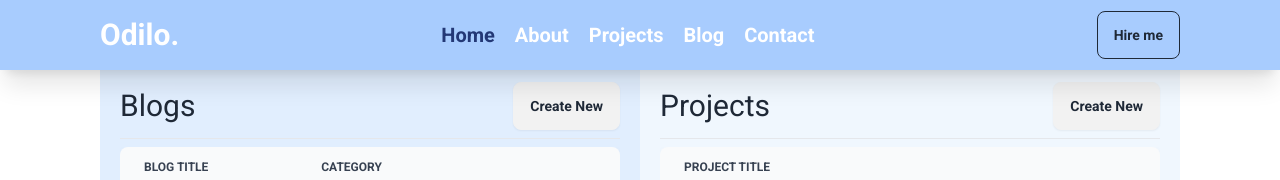
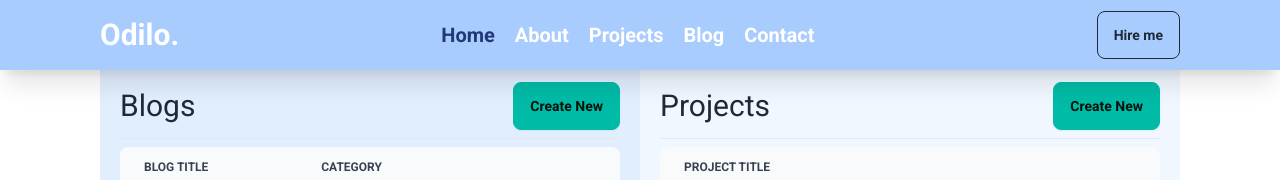
Before and after one commit to muodilo/portfolio_web, a React (Vite) app in the folder frontend/: page /profile/1 in a window 1280 px wide. Shown: the top 180 px of the page. Built offline with nearby package versions, Linux system fonts and the light colour scheme; no server answers; sample sign-in values are in the browser's storage.

Commit message:
change color of delete on bloglist and project list

```diff
--- a/frontend/src/components/ListOfBlogs/ListOfBlogs.jsx
+++ b/frontend/src/components/ListOfBlogs/ListOfBlogs.jsx
@@ -1,4 +1,5 @@
 import React, { useEffect } from 'react';
+import { Link } from "react-router-dom";
 import { useSelector, useDispatch } from 'react-redux';
 import { getAllPosts,reset } from "../../features/post/postSlice";
 import { Table } from "flowbite-react";
@@ -49,14 +50,14 @@ const ListOfBlogs = () => {
                 </Table.Cell>
                 <Table.Cell>{post.category}</Table.Cell>
                 <Table.Cell>
-                  <a href="#" className="font-medium text-cyan-600 hover:underline dark:text-cyan-500">
+                  <button className="font-medium text-cyan-600 hover:underline dark:text-cyan-500">
                     Edit
-                  </a>
+                  </button>
                 </Table.Cell>
                 <Table.Cell>
-                  <a href="#" className="font-medium text-cyan-600 hover:underline dark:text-cyan-500">
+                  <button className="font-medium text-red-700 hover:underline dark:text-cyan-500">
                     Delete
-                  </a>
+                  </button>
                 </Table.Cell>
               </Table.Row>
             ))
--- a/frontend/src/components/ListsOfProjects/ListOfProjects.jsx
+++ b/frontend/src/components/ListsOfProjects/ListOfProjects.jsx
@@ -1,4 +1,5 @@
 import React, { useEffect } from 'react';
+import { Link } from "react-router-dom";
 import { useSelector, useDispatch } from 'react-redux';
 import { getAllProjects,reset } from "../../features/projects/projectSlice";
 import { Table } from "flowbite-react";
@@ -47,14 +48,14 @@ const ListOfProjects = () => {
                   {project.title}
                 </Table.Cell>
                 <Table.Cell>
-                  <a href="#" className="font-medium text-cyan-600 hover:underline dark:text-cyan-500">
+                  <button className="font-medium text-cyan-600 hover:underline dark:text-cyan-500">
                     Edit
-                  </a>
+                  </button>
                 </Table.Cell>
                 <Table.Cell>
-                  <a href="#" className="font-medium text-cyan-600 hover:underline dark:text-cyan-500">
+                  <button className="font-medium text-red-700 hover:underline dark:text-cyan-500">
                     Delete
-                  </a>
+                  </button>
                 </Table.Cell>
               </Table.Row>
             ))
--- a/frontend/src/pages/profile/Profile.jsx
+++ b/frontend/src/pages/profile/Profile.jsx
@@ -23,7 +23,7 @@ const Profile = () => {
         <div className='bg-blue-200/50 px-5 max-h-svh overflow-auto pb-5'>
           <div className='flex items-center justify-between pt-3  pb-2'>
             <h1 className='text-3xl '>Blogs</h1>
-            <Link to='/create-post' className='btn'>Create New</Link>
+            <Link to='/create-post' className='btn btn-active btn-accent'>Create New</Link>
           </div>
           <hr className='mb-2' />
           <ListOfBlogs/>
@@ -31,7 +31,7 @@ const Profile = () => {
         <div className='bg-blue-100/50 px-5 max-h-svh overflow-auto pb-5'>
         <div className='flex items-center justify-between pt-3  pb-2'>
             <h1 className='text-3xl '>Projects</h1>
-            <Link to='/create-project' className='btn'>Create New</Link>
+            <Link to='/create-project' className='btn btn-active btn-accent'>Create New</Link>
           </div>
           <hr className='mb-2' />
           <ListOfProjects/>
```
